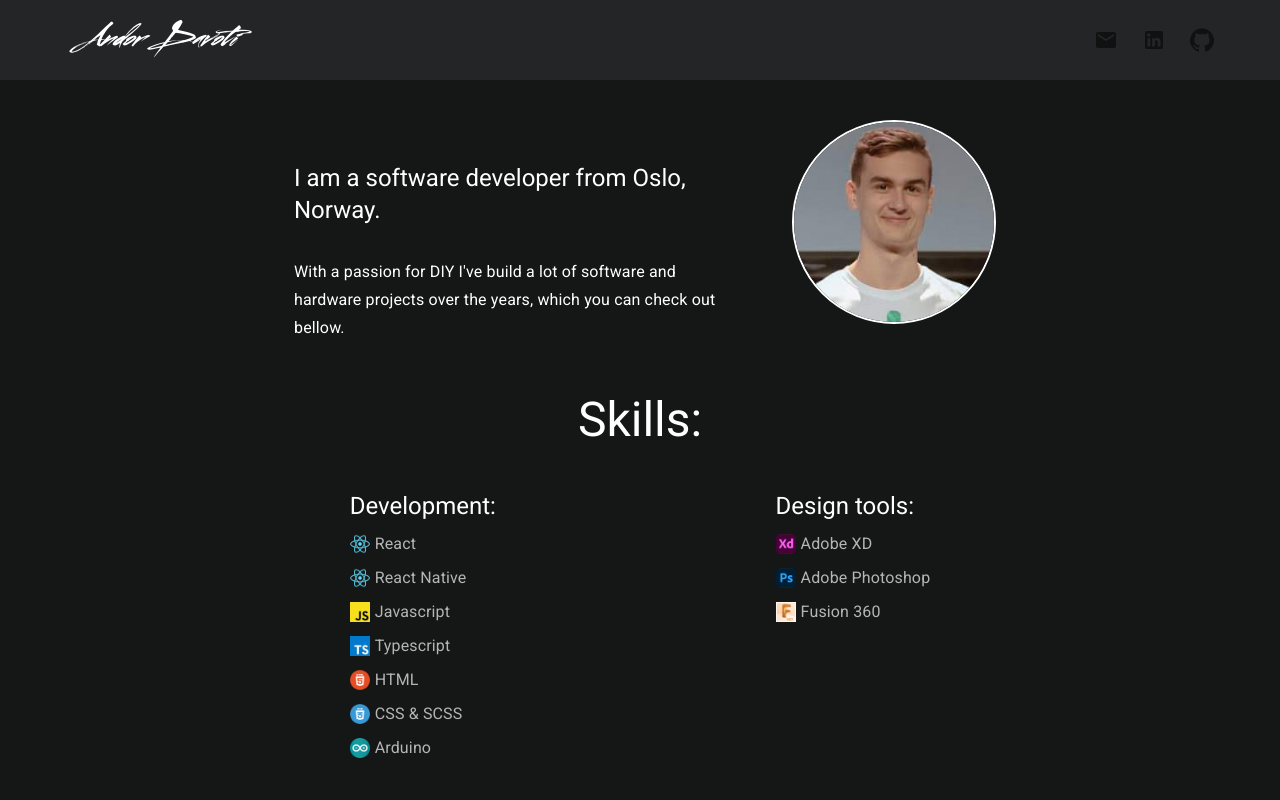
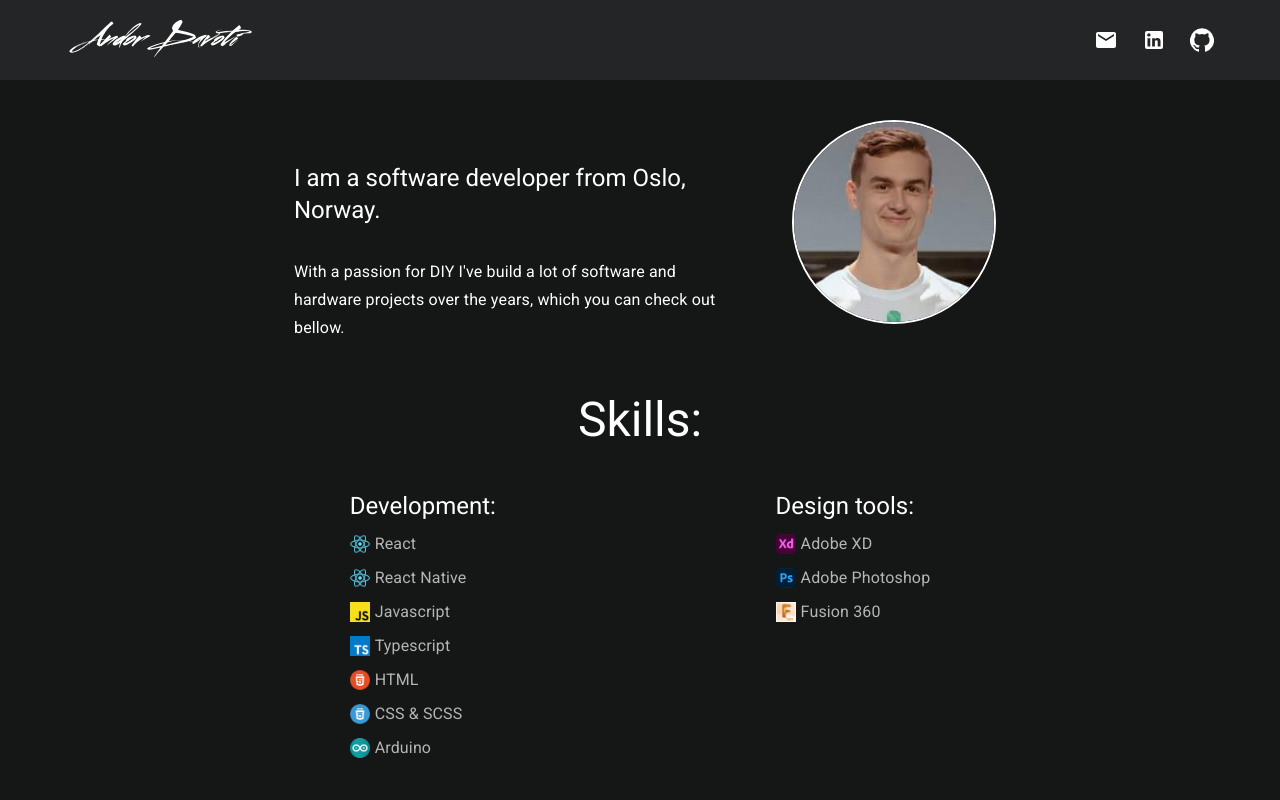
Before and after one commit to andordavoti/personal-website, a React (Create React App) app: page / in a window 1280 px wide. Shown: the top 800 px of the page. Built offline with nearby package versions, Linux system fonts and the light colour scheme.

Commit message:
fixed header icons not being the correct color in the light system theme

```diff
--- a/src/components/Header.tsx
+++ b/src/components/Header.tsx
@@ -54,7 +54,7 @@ const Header: React.FC = () => {
 
                 <div className={styles.center}>
                     <IconButton rel="noopener noreferrer" target="_blank" href={socialLinks['email' as SocialLinkType]}>
-                        <EmailIcon />
+                        <EmailIcon color="primary" />
                     </IconButton>
                 </div>
 
@@ -64,7 +64,7 @@ const Header: React.FC = () => {
                         target="_blank"
                         href={socialLinks['linkedin' as SocialLinkType]}
                     >
-                        <LinkedInIcon />
+                        <LinkedInIcon color="primary" />
                     </IconButton>
                 </div>
 
@@ -74,7 +74,7 @@ const Header: React.FC = () => {
                         target="_blank"
                         href={socialLinks['github' as SocialLinkType]}
                     >
-                        <GitHubIcon />
+                        <GitHubIcon color="primary" />
                     </IconButton>
                 </div>
             </Navbar>
```
